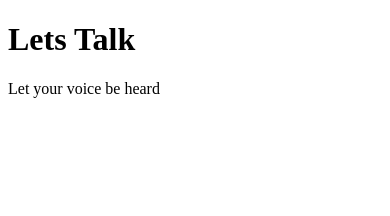
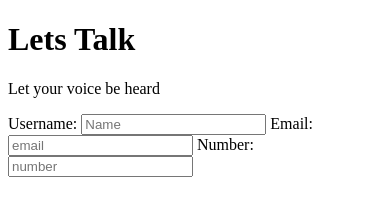
Before and after one commit to Cynthiataragon/contact-form, a plain HTML site: page index.html in a window 390 px wide. Drawn offline with Linux system fonts and the light colour scheme.

Commit message:
Added a form with name, email and phone number

```diff
--- a/index.html
+++ b/index.html
@@ -10,10 +10,18 @@
         <link rel="stylesheet" href="style.css">
     </head>
     <body>
-
+        <div class="header">
         <h1 id="title">Lets Talk</h1>
         <p id="description">Let your voice be heard</p>
+        </div>
 
-        <script src="" async defer></script>
+        <div class="form">
+            <form action="">
+                <label>Username: <input type="text" placeholder="Name" id="name"></label>
+                <label>Email: <input type="email" placeholder="email" id="email"></label>
+                <label>Number: <input type="tel" placeholder="number" id="number" min="10" max="16"></label>
+            </form>
+        </div>
+
     </body>
 </html>
```
